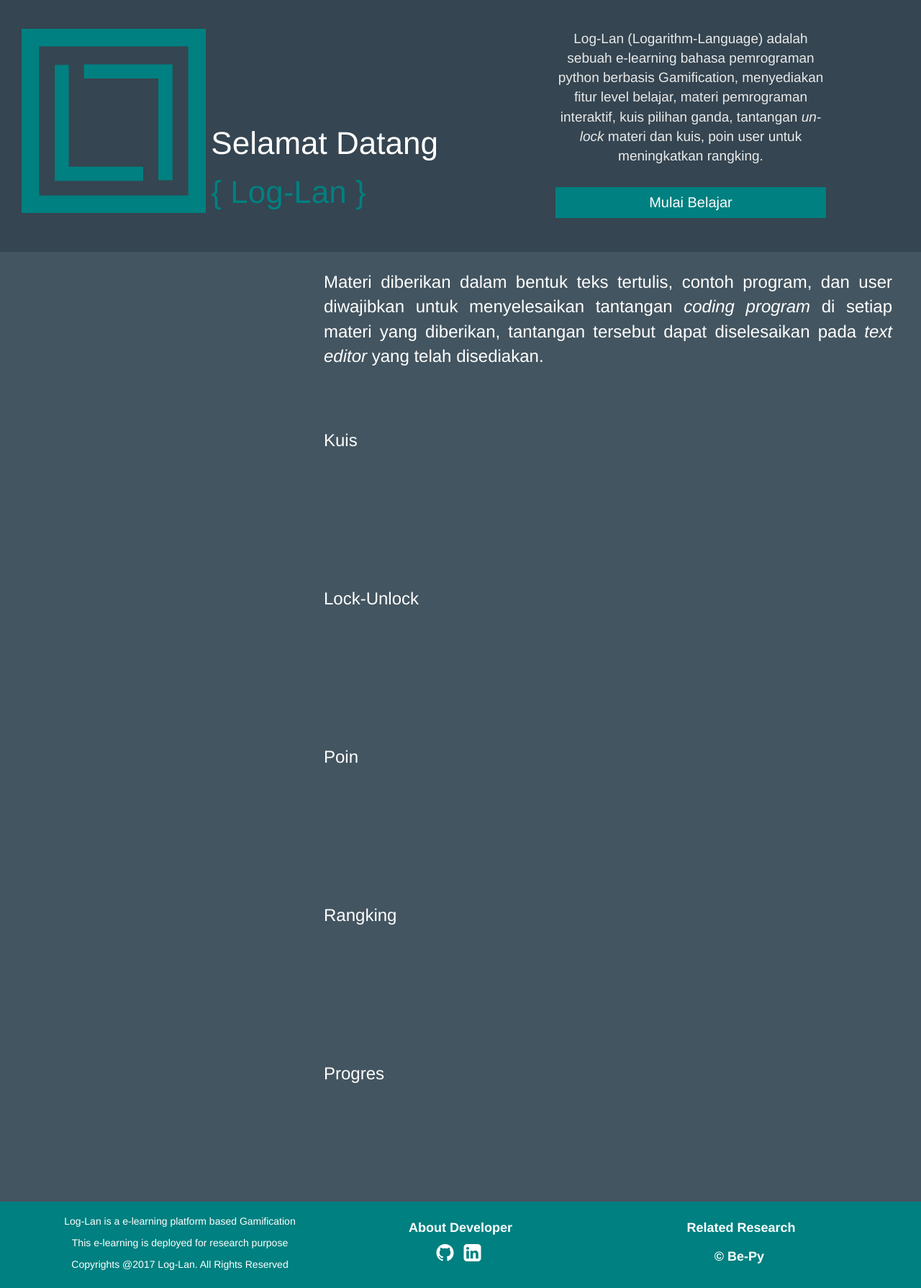
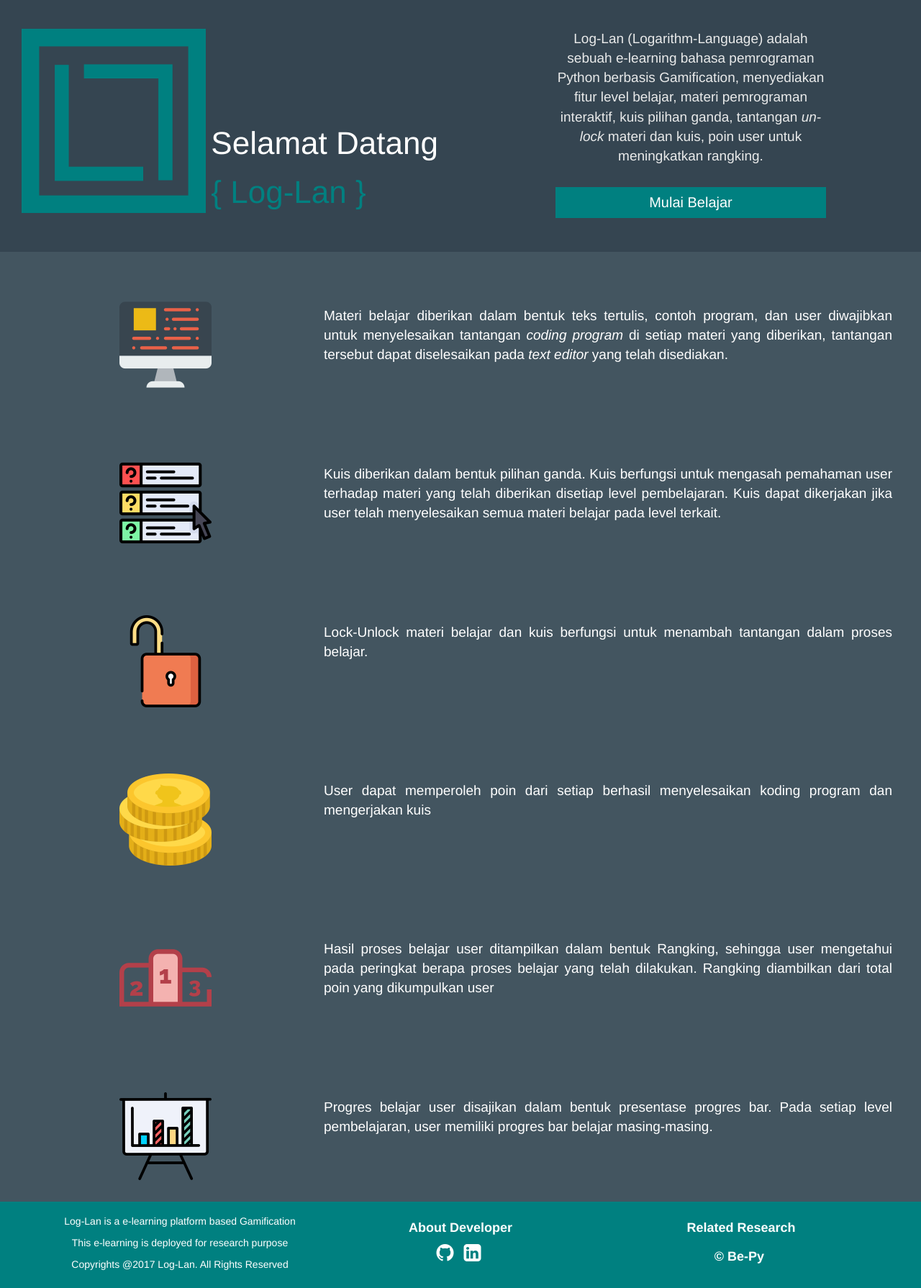
Before and after one commit to muhammadnizaryp/LogLan, a Django app: template templates/loglan/home.html in a window 1280 px wide. Shown: the part 52-1842 px from the top of the page at 72% size. Run offline with Django 3.2, Linux system fonts and the light colour scheme; the template is opened without the code that fills it, so the values that code supplies are empty; parts of the project's set-up code (start-up, migrations or seed data) failed here and were passed over; some libraries are stand-ins or nearby versions.

Commit message:
modify frontend

```diff
--- a/loglan/static/css/yoga-styles.css
+++ b/loglan/static/css/yoga-styles.css
@@ -661,3 +661,8 @@ p a{
   margin-top: 30px;
   margin-bottom: 40px;
 }
+
+.yoga-fitur{
+  margin-top: 50px;
+  font-size: 19px;
+}
--- a/templates/loglan/home.html
+++ b/templates/loglan/home.html
@@ -24,7 +24,7 @@
       <div class="col-md-6">
         <div class="col-md-2"></div>
         <div class="col-md-8">
-          <p id="yoga-teks-penjelasan-loglan" class="text-center">Log-Lan (Logarithm-Language) adalah sebuah e-learning bahasa pemrograman python berbasis Gamification, menyediakan fitur level belajar, materi pemrograman interaktif, kuis pilihan ganda, tantangan <i>un-lock</i> materi dan kuis, poin user untuk meningkatkan rangking.</p>
+          <p id="yoga-teks-penjelasan-loglan" class="text-center">Log-Lan (Logarithm-Language) adalah sebuah e-learning bahasa pemrograman Python berbasis Gamification, menyediakan fitur level belajar, materi pemrograman interaktif, kuis pilihan ganda, tantangan <i>un-lock</i> materi dan kuis, poin user untuk meningkatkan rangking.</p>
           <div class="text-center">
             <a href="{% url 'loglan:login' %}"
               <button class="btn btn-default" id="yoga-button-akun">Mulai Belajar</button>
@@ -38,10 +38,11 @@
 
   <div class="row">
     <div id="yoga-panel-selamat-datang-abu-abu">
-      <div class="col-md-4">
+      <div class="col-md-4 text-center">
+        <img id="yoga-logo-selamat-datang" src="{% static 'image/coding.png'%}" width="128"/>
       </div>
-      <div class="col-md-8">
-        <p>Materi diberikan dalam bentuk teks tertulis, contoh program, dan user diwajibkan untuk menyelesaikan tantangan <i>coding program</i> di setiap
+      <div class="col-md-8 yoga-fitur">
+        <p>Materi belajar diberikan dalam bentuk teks tertulis, contoh program, dan user diwajibkan untuk menyelesaikan tantangan <i>coding program</i> di setiap
           materi yang diberikan, tantangan tersebut dapat diselesaikan pada <i>text editor</i> yang telah disediakan.</p>
       </div>
     </div>
@@ -49,50 +50,59 @@
 
   <div class="row">
     <div id="yoga-panel-selamat-datang-abu-abu">
-      <div class="col-md-4">
+      <div class="col-md-4 text-center">
+        <img id="yoga-logo-selamat-datang" src="{% static 'image/questions.png'%}" width="128"/>
       </div>
-      <div class="col-md-8">
-        <p>Kuis</p>
+      <div class="col-md-8 yoga-fitur">
+        <p>Kuis diberikan dalam bentuk pilihan ganda. Kuis berfungsi untuk mengasah pemahaman user terhadap materi yang telah diberikan disetiap level pembelajaran.
+        Kuis dapat dikerjakan jika user telah menyelesaikan semua materi belajar pada level terkait.</p>
       </div>
     </div>
   </div>
 
   <div class="row">
     <div id="yoga-panel-selamat-datang-abu-abu">
-      <div class="col-md-4">
+      <div class="col-md-4 text-center">
+        <img id="yoga-logo-selamat-datang" src="{% static 'image/unlock.png'%}" width="128"/>
       </div>
-      <div class="col-md-8">
-        <p>Lock-Unlock</p>
+      <div class="col-md-8 yoga-fitur">
+        <p>Lock-Unlock materi belajar dan kuis berfungsi untuk menambah tantangan dalam proses belajar.</p>
       </div>
     </div>
   </div>
 
   <div class="row">
     <div id="yoga-panel-selamat-datang-abu-abu">
-      <div class="col-md-4">
+      <div class="col-md-4 text-center">
+        <img id="yoga-logo-selamat-datang" src="{% static 'image/poins.png'%}" width="128"/>
       </div>
-      <div class="col-md-8">
-        <p>Poin</p>
+      <div class="col-md-8 yoga-fitur">
+        <p>User dapat memperoleh poin dari setiap berhasil menyelesaikan koding program dan mengerjakan kuis</p>
       </div>
     </div>
   </div>
 
   <div class="row">
     <div id="yoga-panel-selamat-datang-abu-abu">
-      <div class="col-md-4">
+      <div class="col-md-4 text-center">
+        <img id="yoga-logo-selamat-datang" src="{% static 'image/ranking.png'%}" width="128"/>
       </div>
-      <div class="col-md-8">
-        <p>Rangking</p>
+      <div class="col-md-8 yoga-fitur">
+        <p>Hasil proses belajar user ditampilkan dalam bentuk Rangking, sehingga user mengetahui
+        pada peringkat berapa proses belajar yang telah dilakukan. Rangking diambilkan dari total poin
+        yang dikumpulkan user</p>
       </div>
     </div>
   </div>
 
   <div class="row">
     <div id="yoga-panel-selamat-datang-abu-abu">
-      <div class="col-md-4">
+      <div class="col-md-4 text-center">
+        <img id="yoga-logo-selamat-datang" src="{% static 'image/progress.png'%}" width="128"/>
       </div>
-      <div class="col-md-8">
-        <p>Progres</p>
+      <div class="col-md-8 yoga-fitur">
+        <p>Progres belajar user disajikan dalam bentuk presentase progres bar. Pada setiap level pembelajaran,
+        user memiliki progres bar belajar masing-masing.</p>
       </div>
     </div>
   </div>
```
Also changed, not shown: loglan/static/image/coding.png (added), loglan/static/image/poins.png (added), loglan/static/image/progress.png (added), loglan/static/image/questions.png (added), loglan/static/image/ranking.png (added), loglan/static/image/unlock.png (added).
